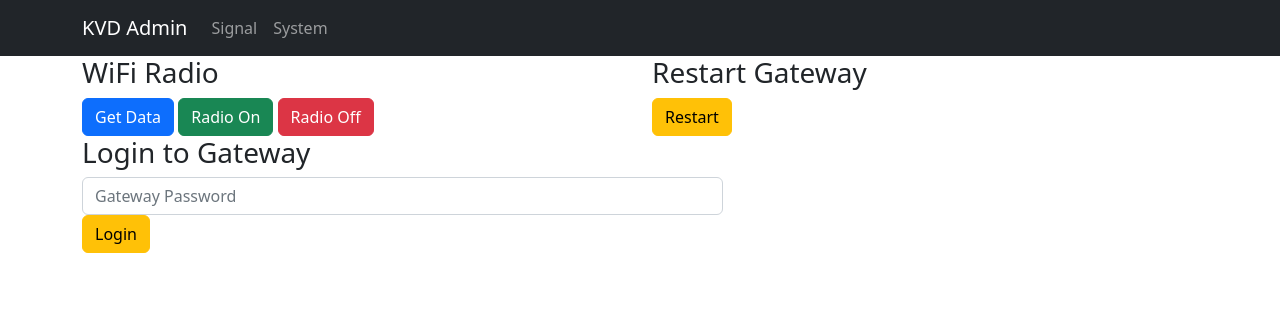
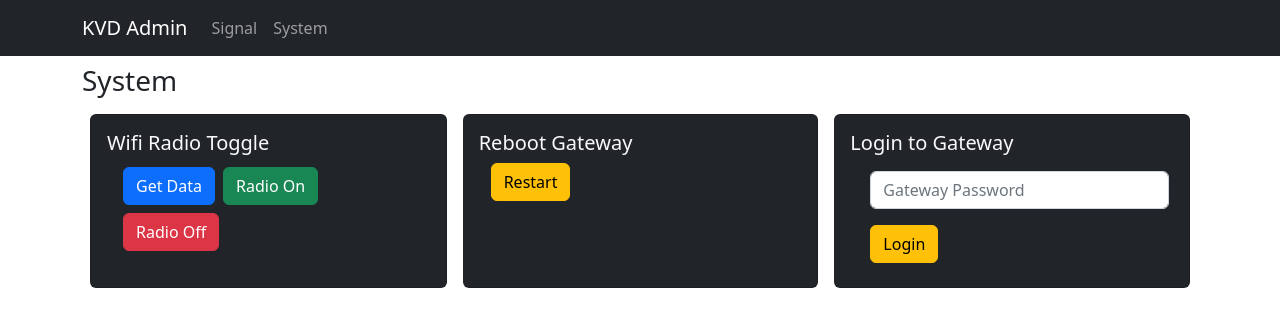
Before and after one commit to christopherjnelson/Arcadyan-5G-Web-Admin, a React (Create React App) app: page /system in a window 1280 px wide. Shown: the top 326 px of the page. Built offline with nearby package versions, Linux system fonts and the light colour scheme.

Commit message:
implemented wifi radio toggle and fixed readme

```diff
--- a/src/system.js
+++ b/src/system.js
@@ -4,6 +4,8 @@ import Button from "react-bootstrap/Button";
 import Container from "react-bootstrap/Container";
 import Row from "react-bootstrap/Row";
 import Col from "react-bootstrap/Col";
+import Card from "react-bootstrap/Card";
+import CardGroup from "react-bootstrap/CardGroup";
 import { useNavigate } from "react-router-dom";
 
 function System() {
@@ -34,11 +36,6 @@ function System() {
     method: "GET",
     headers: AuthHeader,
   };
-  const authWifiPostOptions = {
-    method: "POST",
-    headers: AuthHeader,
-    body: wifiData,
-  };
 
   const loginOptions = {
     method: "POST",
@@ -63,6 +60,7 @@ function System() {
       })
       .catch(function (error) {
         console.log(error);
+        alert("Error");
       });
   };
 
@@ -72,46 +70,61 @@ function System() {
       fetch("/TMI/v1/network/configuration?get=ap", authWifiOptions)
         .then((response) => response.json())
         .then((data) => {
-          setWifiData(JSON.stringify(data));
+          setWifiData(data);
+          alert("Succes");
         })
         .catch(function (error) {
           console.log(error);
+          alert("Error");
         });
     } else {
       alert("Login to Gateway first");
     }
   };
 
-  const setWifi = () => {
-    console.log("setting wifi data");
-    console.log(wifiData);
-    fetch("/TMI/v1/network/configuration?set=ap", authWifiPostOptions)
-      .then((response) => response.json())
-      .then((data) => {
-        console.log(data);
+  const setWifi = (wifiConfig) => {
+    console.log("setting wifi config");
+    fetch("/TMI/v1/network/configuration?set=ap", {
+      method: "POST",
+      headers: AuthHeader,
+      body: JSON.stringify(wifiConfig),
+    })
+      .then((response) => {
+        alert("Success");
+        console.log(response);
       })
       .catch(function (error) {
+        alert("Error");
         console.log(error);
       });
   };
 
   const wifiOn = () => {
     if (wifiData) {
-      let onString = wifiData.replace(false, true);
-      console.log(onString);
-      setWifiData(onString);
-      setWifi();
+      const configWifiOn = {
+        ...wifiData,
+        "2.4ghz": { ...wifiData["2.4ghz"], isRadioEnabled: true },
+        "5.0ghz": { ...wifiData["5.0ghz"], isRadioEnabled: true },
+      };
+      setWifi(configWifiOn);
     } else {
       alert("Get Data First");
     }
   };
 
   const wifiOff = () => {
-    let jsonString = JSON.stringify(wifiData);
-    jsonString = jsonString.replace(true, false);
-    let jsonObject = JSON.parse(jsonString);
-    setWifiData(jsonObject);
-    setWifi();
+    if (wifiData) {
+      console.log(wifiData);
+      const configWifiOn = {
+        ...wifiData,
+        "2.4ghz": { ...wifiData["2.4ghz"], isRadioEnabled: false },
+        "5.0ghz": { ...wifiData["5.0ghz"], isRadioEnabled: false },
+      };
+      console.log(configWifiOn);
+      setWifi(configWifiOn);
+    } else {
+      alert("Get Data First");
+    }
   };
 
   const restartGateway = () => {
@@ -130,35 +143,54 @@ function System() {
   return (
     <div>
       <Container>
+        <h3 className="mt-2">System</h3>
+        <CardGroup>
+          <Card bg="dark" text="light" className="m-2 rounded">
+            <Card.Body>
+              <Card.Title>Wifi Radio Toggle</Card.Title>
+              <Container>
+                <Button variant="primary" className="m-1" onClick={getWifi}>
+                  Get Data
+                </Button>
+                <Button variant="success" className="m-1" onClick={wifiOn}>
+                  Radio On
+                </Button>
+                <Button variant="danger" className="m-1" onClick={wifiOff}>
+                  Radio Off
+                </Button>
+              </Container>
+            </Card.Body>
+          </Card>
+
+          <Card bg="dark" text="light" className="m-2 rounded">
+            <Card.Body>
+              <Card.Title>Reboot Gateway</Card.Title>
+              <Container>
+                <Button variant="warning" onClick={restartGateway}>
+                  Restart
+                </Button>
+              </Container>
+            </Card.Body>
+          </Card>
+          <Card bg="dark" text="light" className="m-2 rounded">
+            <Card.Body>
+              <Card.Title>Login to Gateway</Card.Title>
+              <Container>
+                <Form>
                   <Row>
                     <Col>
-            <h3>WiFi Radio </h3>
-            <Button variant="primary">Get Data</Button>{" "}
-            <Button variant="success">Radio On</Button>{" "}
-            <Button variant="danger">Radio Off</Button>{" "}
-          </Col>
-          <Col>
-            <h3>Restart Gateway </h3>
-            <Button variant="warning" onClick={restartGateway}>
-              Restart
-            </Button>{" "}
-          </Col>
-        </Row>
-        <Row>
-          <h3>Login to Gateway</h3>
-          <Form>
-            <Row>
-              <Col xs={7}>
-                <Form.Group className="mb-1" controlId="formBasicPassword">
+                      <Form.Group controlId="formBasicPassword">
                         <Form.Control
                           type="password"
                           placeholder="Gateway Password"
                           value={password}
+                          className="m-2"
                           onChange={handlePassword}
                         />
                         <Button
                           type="submit"
                           variant="warning"
+                          className="m-2"
                           onClick={handleSubmitPassword}
                         >
                           Login
@@ -167,7 +199,10 @@ function System() {
                     </Col>
                   </Row>
                 </Form>
-        </Row>
+              </Container>
+            </Card.Body>
+          </Card>
+        </CardGroup>
       </Container>
     </div>
   );
```
Also changed, not shown: 1 other file (tests, documents, lock files or other folders). Lines whose indentation alone changed are shown as unchanged.
